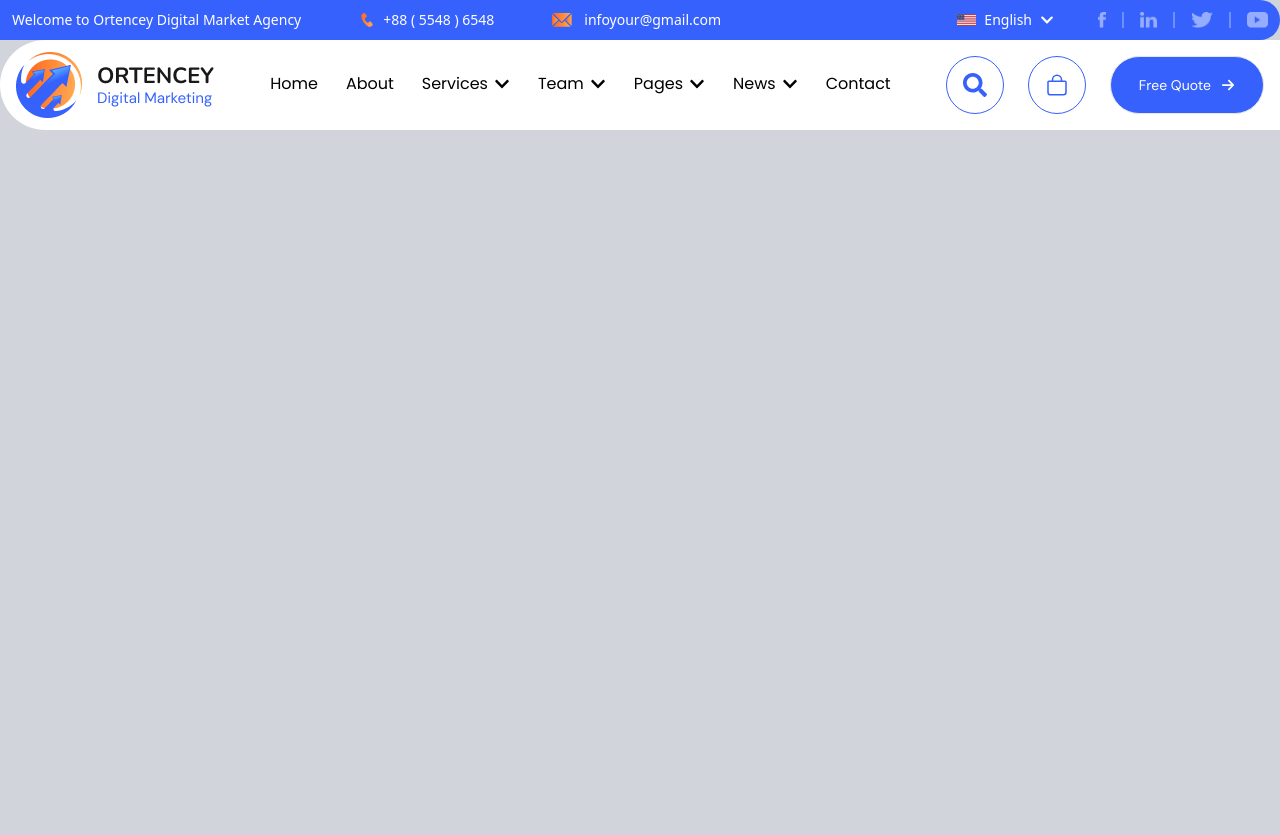
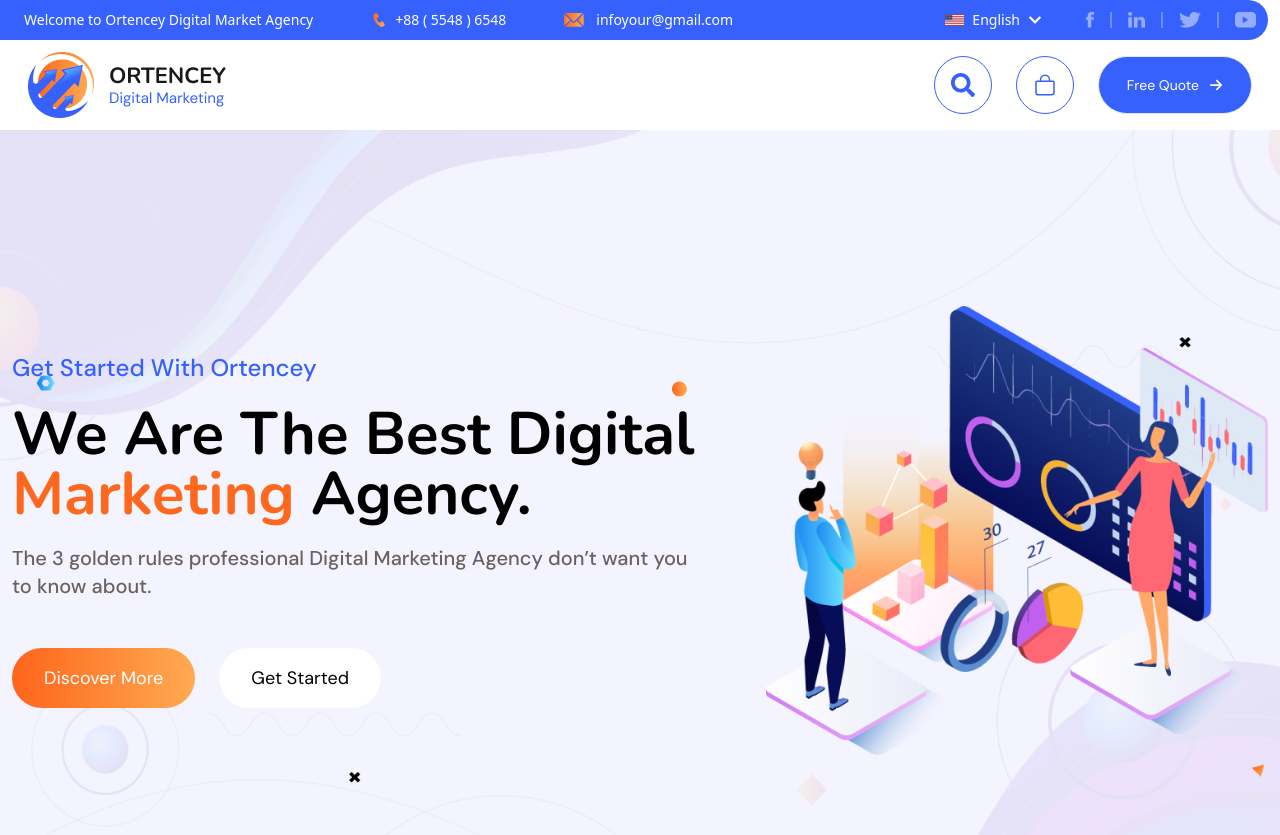
Before and after one commit to Mohammad-Nadil/CAP-agency, a Next.js app: page / in a window 1280 px wide. Shown: the top 835 px of the page. Before the commit the page ends 800 px from the top, so only its background shows below. Built offline with nearby package versions, Linux system fonts and the light colour scheme.

Commit message:
banner complete

```diff
--- /dev/null
+++ b/app/component/Banner.jsx
@@ -0,0 +1,44 @@
+import React from "react";
+import Container from "./layer/Container";
+import Image from "next/image";
+import bannerImg from "../assets/bannerImg.png";
+import BtnCustom from "./layer/BtnCustom";
+
+const Banner = () => {
+  return (
+    <div className="banner bannerImg ">
+      <Container className="flex flex-col sm:flex-row items-center justify-between gap-y-16 gap-x-10 xl:gap-x-16 pt-20 sm:pt-24 lg:pt-40 xl:pt-44 pb-12 sm:pb-16 lg:pb-20">
+        <div className="left sm:w-3/5 xl:max-w-[683px] flex flex-col gap-y-12">
+          <div className="top flex flex-col gap-y-5 ">
+            <p className="  lg:text-2xl font-DM text-primaryBlue font-medium">
+              Get Started With Ortencey
+            </p>
+            <h2 className=" text-4xl lg:text-6xl font-nunito text-black font-bold">
+              We Are The Best Digital
+              <span className="text-primaryOrange"> Marketing </span> Agency.
+            </h2>
+            <p className="text-sm lg:text-xl font-DM text-textBrown font-medium">
+              The 3 golden rules professional Digital Marketing Agency don’t
+              want you to know about.
+            </p>
+          </div>
+          <div className="btn flex gap-x-6">
+            <BtnCustom
+              text="Discover More"
+              className=" py-2 sm:py-4 px-4 sm:px-8 bg-gradient-to-r text-white text-base sm:text-lg "
+            />
+            <BtnCustom
+              text="Get Started"
+              className="py-2 sm:py-4 px-4 sm:px-8 from-white to-white hover:text-black text-base sm:text-lg "
+            />
+          </div>
+        </div>
+        <div className="right w-9/12 sm:w-2/5 xl:max-w-[610px] ">
+          <Image src={bannerImg} alt={bannerImg} />
+        </div>
+      </Container>
+    </div>
+  );
+};
+
+export default Banner;
--- a/app/component/Header.jsx
+++ b/app/component/Header.jsx
@@ -31,7 +31,7 @@ const Header = () => {
   };
 
   return (
-    <div className=" relative after:absolute after:top-0 after:right-1/2 after:w-full after:h-full after:z-[-1]  after:bg-primaryBlue">
+    <div className=" relative after:absolute after:top-0 after:right-1/2 after:w-full after:h-full after:z-[-1]  after:bg-primaryBlue px-3">
       <Container className=" flex justify-between flex-wrap items-center text-sm leading-6 text-white bg-primaryBlue py-1 lg:py-2 rounded-full ">
         <div className="left flex gap-x-2 justify-between items-center  sm:w-auto md:gap-x-2 xl:gap-x-7">
           <p className="welcome">
--- a/app/component/Navbar.jsx
+++ b/app/component/Navbar.jsx
@@ -77,7 +77,7 @@ const Navbar = () => {
   }, []);
 
   return (
-    <div className=" relative after:absolute after:top-0 after:left-1/2 after:w-full after:h-full after:z-[-1]  after:bg-white">
+    <nav className=" relative after:absolute after:top-0 after:left-1/2 after:w-full after:h-full after:z-[-1]  after:bg-white px-3">
       <Container className="flex justify-between  items-center text-sm leading-6 bg-white px-3 lg:px-4 py-1.5 lg:py-0 rounded-full ">
         <div className="icon">
           <Image className="hidden xl:flex" src={logo} alt="logo" />
@@ -89,8 +89,8 @@ const Navbar = () => {
         </div>
 
         <ul
-          className={` menu min-w-64 lg:w-auto absolute top-full right-0 lg:static flex flex-col lg:flex-row items-center gap-x-7 2xl:gap-x-11 px-4  bg-white rounded-b-md duration-300 ${
-            menu ? " translate-x-0 " : "translate-x-full lg:translate-x-0"
+          className={` menu min-w-64 lg:w-auto absolute top-full right-0 z-50 lg:static flex flex-col lg:flex-row items-center gap-x-7 2xl:gap-x-11 px-4   rounded-b-md duration-300 ${
+            menu ? " translate-x-4 bg-white " : "translate-x-full lg:translate-x-0 opacity-0"
           }`}
         >
           <Li
@@ -255,7 +255,7 @@ const Navbar = () => {
           </div>
         </div>
       </Container>
-    </div>
+    </nav>
   );
 };
 
--- /dev/null
+++ b/app/component/layer/BtnCustom.jsx
@@ -0,0 +1,13 @@
+import React from "react";
+
+const BtnCustom = ({ className, text }) => {
+  return (
+    <button
+      className={` text-lg font-DM rounded-full bg-white hover:bg-gradient-to-r from-[#FE651B] to-[#FFAA52] duration-500 hover:text-white hover:scale-110 ${className}`}
+    >
+      {text}
+    </button>
+  );
+};
+
+export default BtnCustom;
--- a/app/globals.css
+++ b/app/globals.css
@@ -1,3 +1,15 @@
 @tailwind base;
 @tailwind components;
 @tailwind utilities;
+
+.bannerImg{
+background-image: url("./assets/HeroBanner.png");
+background-size: cover;
+background-position: center;
+background-repeat: no-repeat;
+}
+
+.scrollbar::-webkit-scrollbar  {
+    display: none;
+
+}
--- a/app/layout.js
+++ b/app/layout.js
@@ -25,7 +25,7 @@ export default function RootLayout({ children }) {
         />
         <link rel="icon" type="image/png" href="./favicon.png" />
       </head>
-      <body className="bg-gray-300 overflow-hidden">
+      <body className=" overflow-x-hidden scrollbar">
         <Header />
         <Navbar />
         {children}
--- a/app/page.js
+++ b/app/page.js
@@ -1,9 +1,10 @@
 import React from 'react'
+import Banner from './component/Banner'
 
 const page = () => {
   return (
     <div>
-
+      <Banner/>
     </div>
   )
 }
--- a/tailwind.config.js
+++ b/tailwind.config.js
@@ -12,6 +12,7 @@ module.exports = {
         foreground: "var(--foreground)",
         primaryBlue: "#3661FC",
         primaryOrange: "#FE681E",
+        textBrown: "#6B6161",
         secondary: "#888888",
         moving: "#4043AF",
       },
```
Also changed, not shown: app/assets/HeroBanner.png (added), app/assets/bannerImg.png (added).
